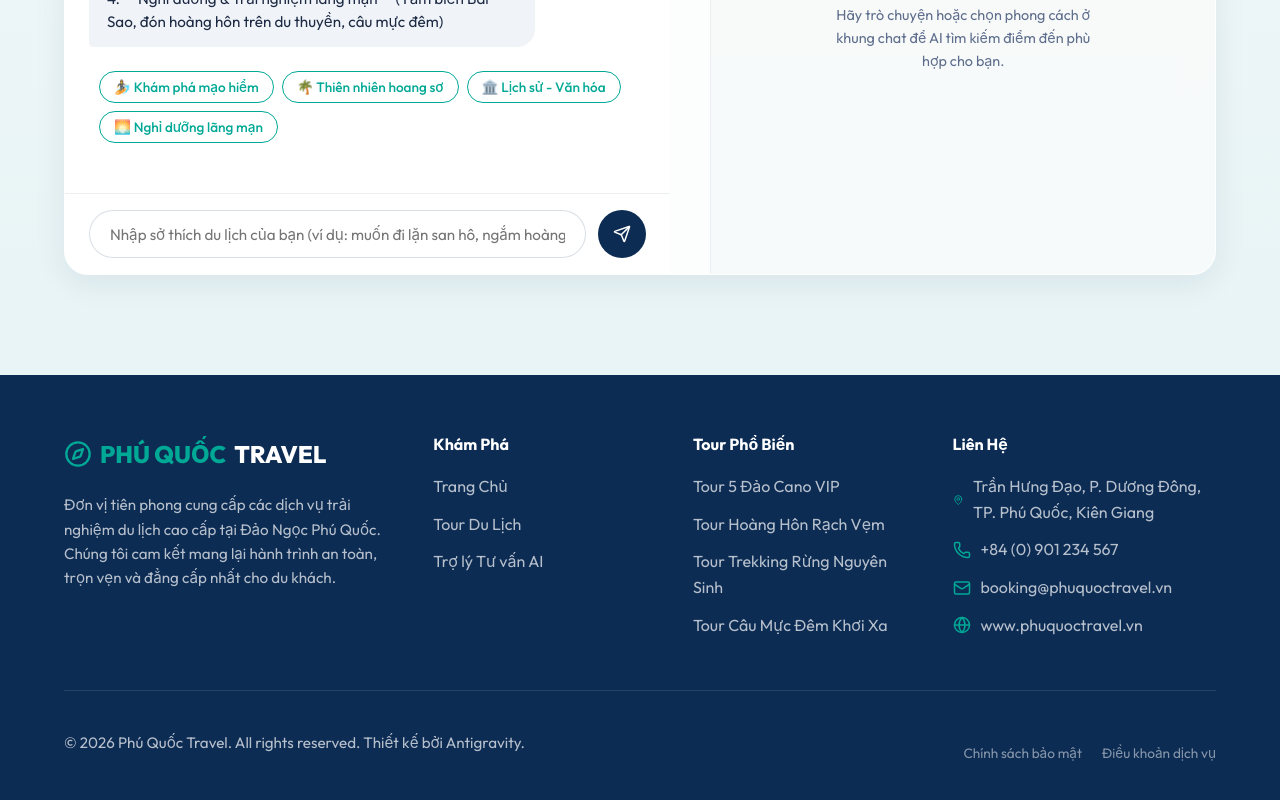
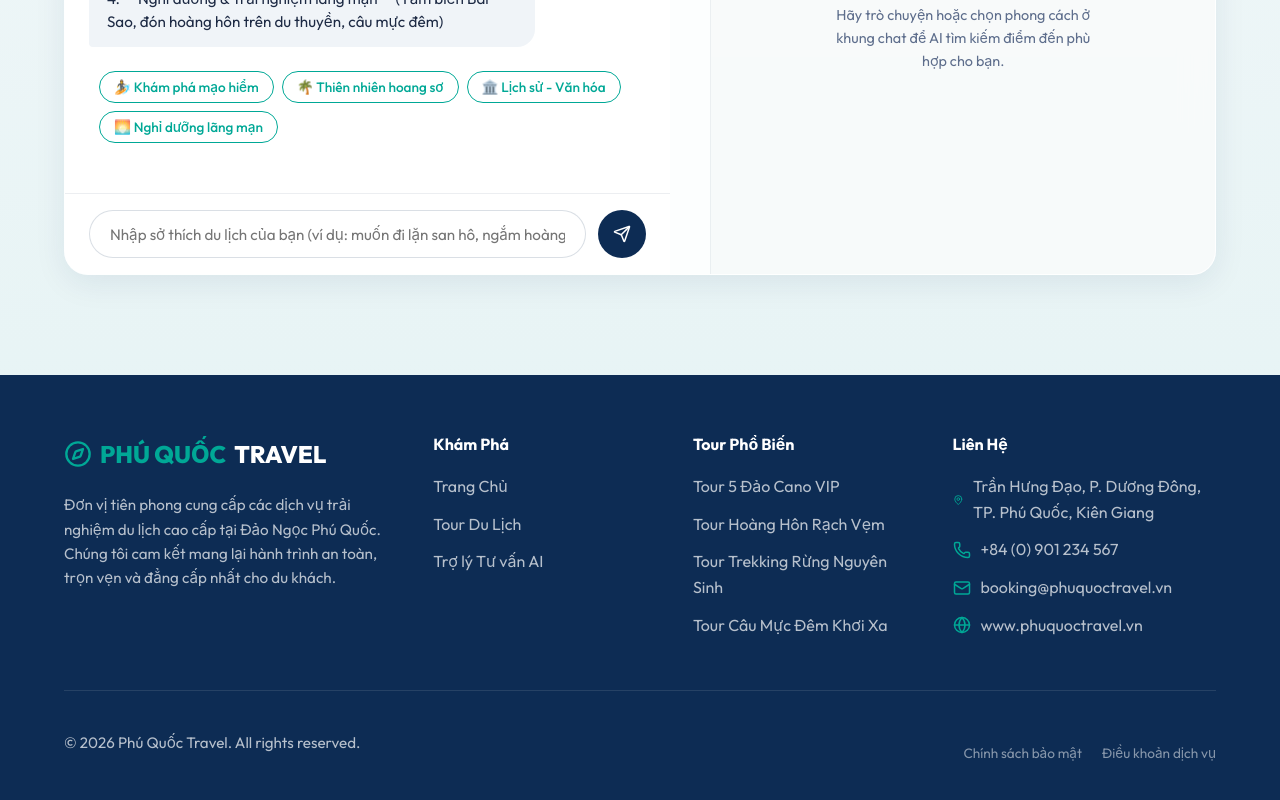
Before and after one commit to huahongquang/phuquoctravel, a React (Vite) app: page / in a window 1280 px wide. Shown: the part 3243-4043 px from the top of the page. Built offline with nearby package versions, Linux system fonts and the light colour scheme.

Commit message:
Update footer: remove design credit

```diff
--- a/src/components/Footer.jsx
+++ b/src/components/Footer.jsx
@@ -101,7 +101,7 @@ export default function Footer({ setActiveSection }) {
         </div>
 
         <div className="footer-bottom">
-          <p>&copy; {new Date().getFullYear()} Phú Quốc Travel. All rights reserved. Thiết kế bởi Antigravity.</p>
+          <p>&copy; {new Date().getFullYear()} Phú Quốc Travel. All rights reserved.</p>
           <div style={{ display: "flex", gap: "20px" }}>
             <a href="#" style={{ color: "rgba(255,255,255,0.5)" }}>Chính sách bảo mật</a>
             <a href="#" style={{ color: "rgba(255,255,255,0.5)" }}>Điều khoản dịch vụ</a>
```
